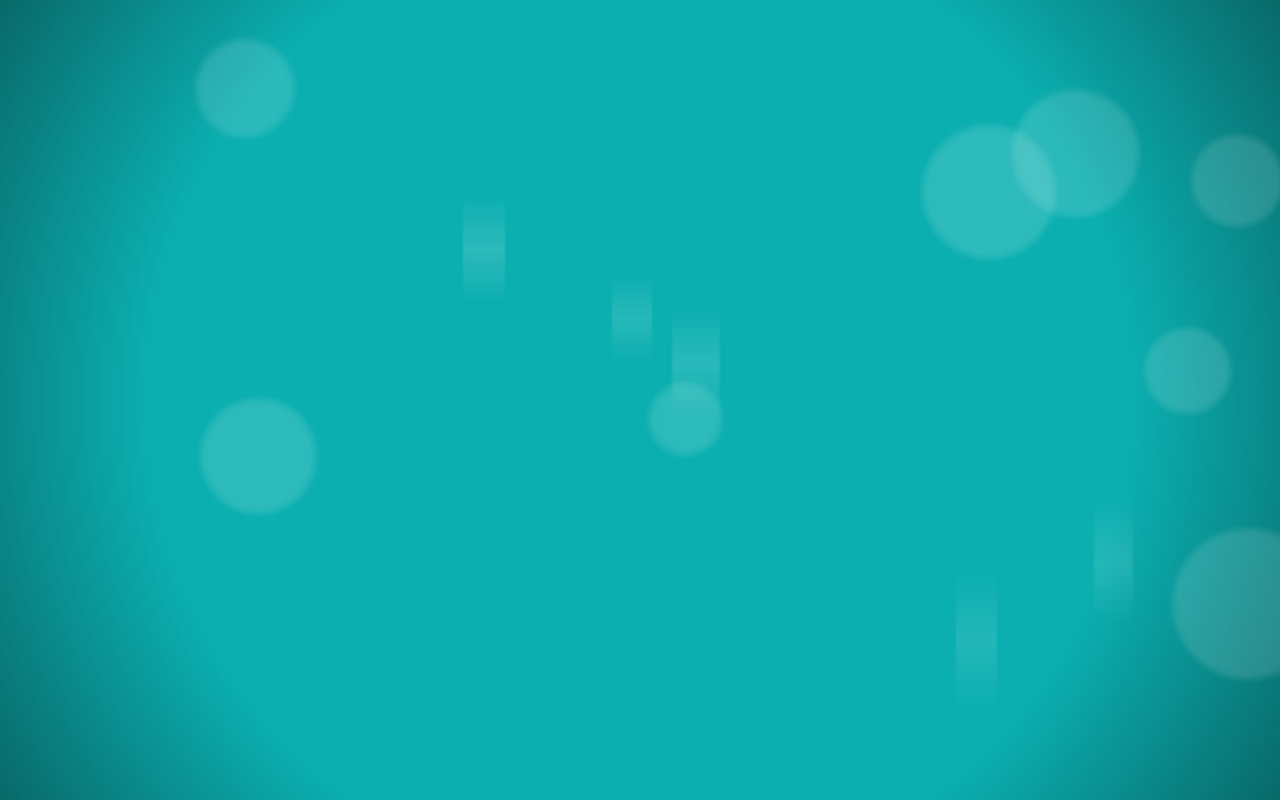
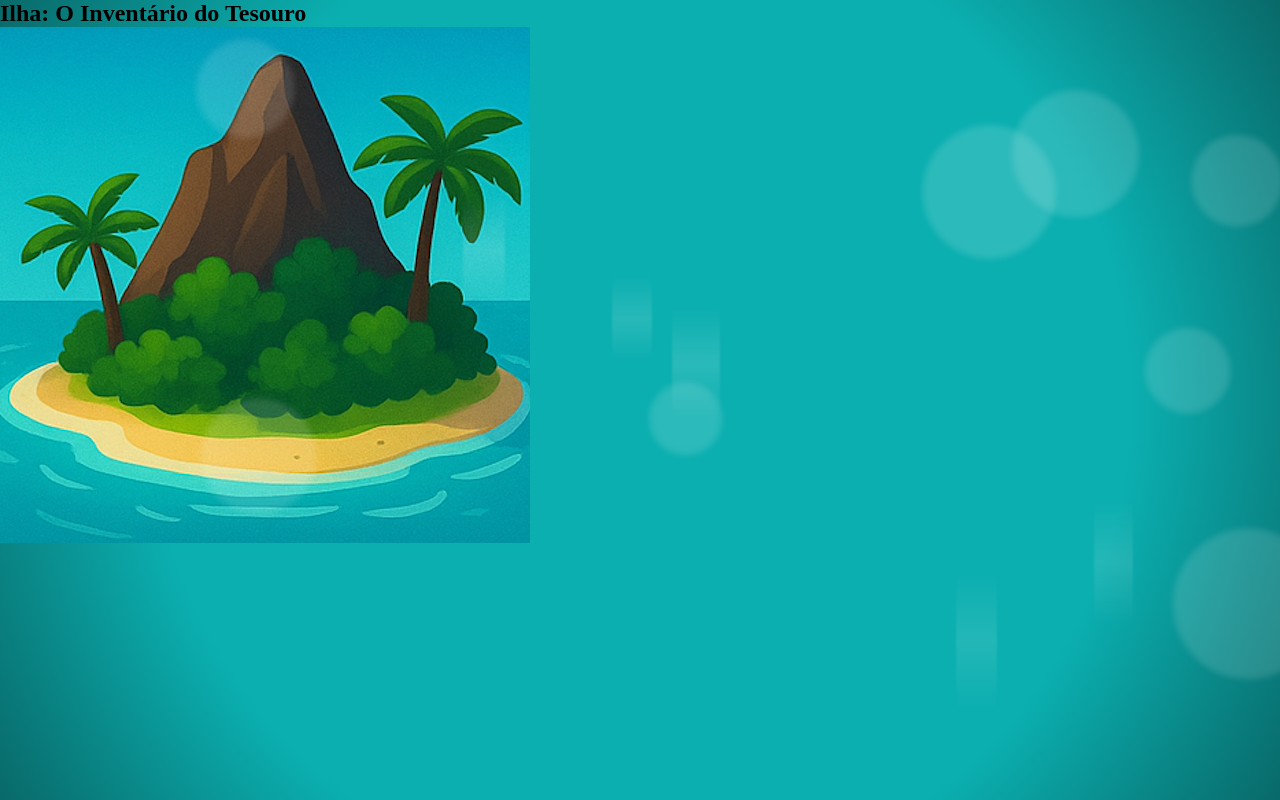
Before and after one commit to Prof-RafaGrillo/Aventura-com-Planilha, a plain HTML site: page historia.html in a window 1280 px wide. Drawn offline with Linux system fonts and the light colour scheme.

Commit message:
Adicionando a primeira ilha

```diff
--- a/historia.html
+++ b/historia.html
@@ -9,6 +9,15 @@
 <body>
 
     <div class="ocean" id="ocean"></div>
+
+    <section class="ilhas">
+        <div class="ilhas-container">
+            <h2 class="ilhas-texto">Ilha: O Inventário do Tesouro
+</h2>
+            <img src="./img/ilha01.png" alt="" class="ilhas-img">
+        </div>
+    </section>
+
     <script src="./main-historia.js"></script>
 </body>
 </html>
```
Also changed, not shown: img/ilha01.png (added).
